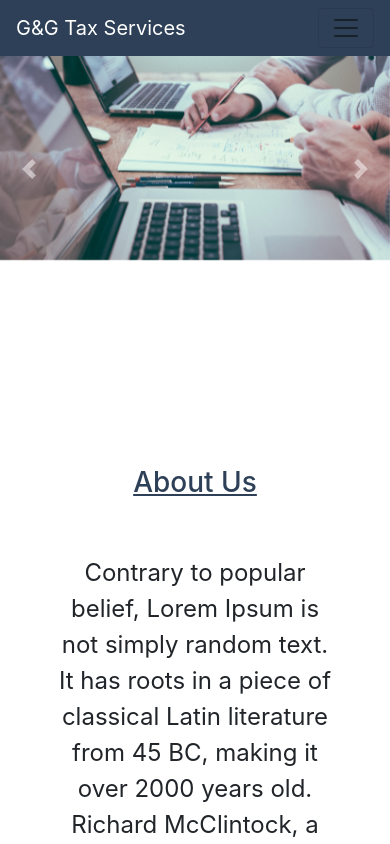
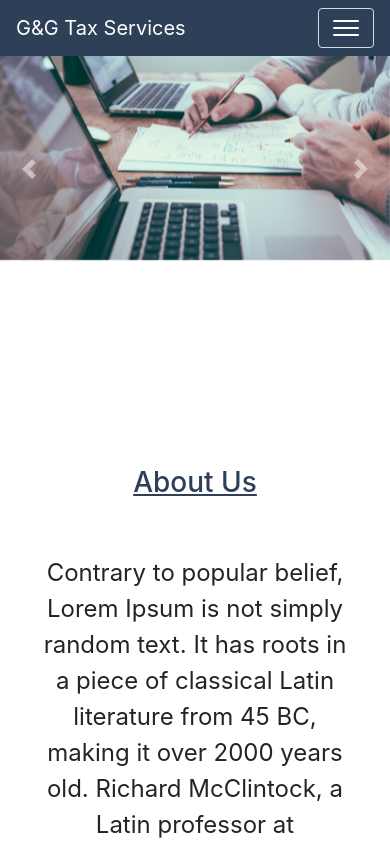
Before and after one commit to Jeffrey-A/g-and-g-tax-services, a React (Create React App) app: page / in a window 390 px wide. Shown: the top 844 px of the page. Built offline with nearby package versions, Linux system fonts and the light colour scheme.

Commit message:
improve responsiveness

```diff
--- a/src/App.css
+++ b/src/App.css
@@ -9,7 +9,25 @@
 .container-section {
 }
 
-.nav-link:hover{
+.navbar-light .navbar-toggler {
+  color: rgba(255, 255, 255, 0.8);
+  border-color: rgba(255, 255, 255, 0.8);
+  outline: 0;
+}
+
+.navbar-light .navbar-toggler-icon {
+  background-image: url('./assets/menu.png');
+}
+
+.navbar-collapse {
+  flex-basis: 100%;
+  flex-grow: 1;
+  align-items: center;
+  border-top: 1px solid white;
+  margin-top: 1rem;
+}
+
+.nav-link:hover {
   text-decoration: underline;
 }
 
@@ -27,7 +45,7 @@
   color: #fff !important;
 }
 
-.mk-appointment{
+.mk-appointment {
   background-color: #2e4057;
   padding: 1rem;
   font-weight: 700;
@@ -41,42 +59,28 @@
   border: 1px solid #2e4057;
 }
 
-.mk-appointment:visited{
+.mk-appointment:visited {
   color: #fff;
 }
 
-.mk-appointment:hover{
+.mk-appointment:hover {
   text-decoration: none;
   background-color: #fff;
   color: #2e4057;
 }
 
-.contact-text p{
+.contact-text p {
   margin: 0;
 }
 
-.contact-card{
+.contact-card {
   width: 250px;
   padding: 1rem;
 }
 
-.mk-appointment-container{
+.mk-appointment-container {
   display: flex;
   justify-content: center;
-}
-
-@media (max-width: 600px) {
-  .nav-item {
-    text-align: center;
-  }
-
-  .carousel-item {
-    height: 40vh;
-  }
-
-  .navbar-nav {
-    margin: 1rem;
-  }
 }
 
 /* About */
@@ -106,7 +110,6 @@
 }
 
 .about-container {
-
 }
 
 .container-section {
@@ -212,3 +215,30 @@
 
 .contact-section {
 }
+
+@media (max-width: 600px) {
+  .nav-item {
+    text-align: center;
+  }
+
+  .carousel-item {
+    height: 40vh;
+  }
+
+  .navbar-nav {
+    margin: 1rem;
+  }
+
+  .container,
+  .services-container {
+    width: 90%;
+  }
+
+  .services-container {
+    justify-content: center;
+  }
+
+  .contact-card {
+    margin-bottom: 2.5rem;
+  }
+}
```
Also changed, not shown: src/assets/menu.png (added).
